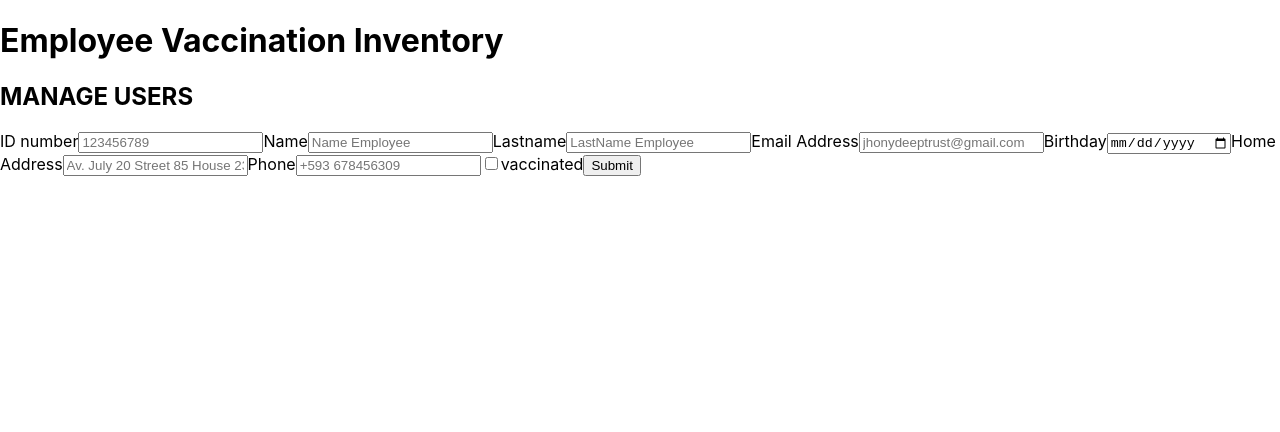
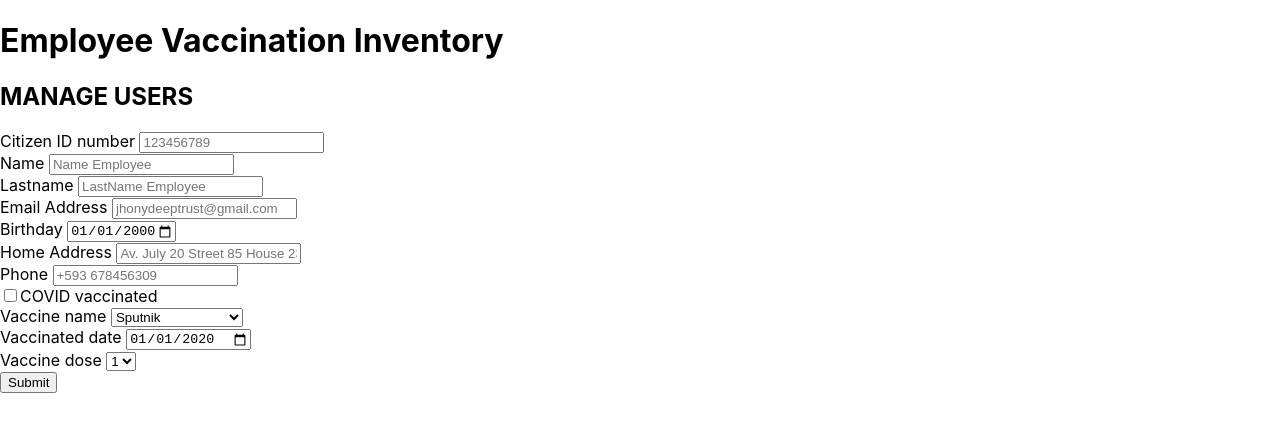
Before and after one commit to CrispthoAlex/employee-vaccination-inventory, a React (Create React App) app: page / in a window 1280 px wide. Shown: the top 432 px of the page. Built offline with nearby package versions, Linux system fonts and the light colour scheme.

Commit message:
[Update] Vaccine information input was added

```diff
--- a/src/components/CrudForm.js
+++ b/src/components/CrudForm.js
@@ -8,19 +8,17 @@ const CrudForm = () => {
   // that will be called when the form is submitted
   const formik = useFormik({
     initialValues: {
-      cc: '',
+      idcitizen: '',
       name: '',
       lastname: '',
       email: '',
-      birthday: '',
+      birthday: '2000-01-01',
       address: '',
       phone: '',
-      vaccinated: '',
-      infovaccine: {
-          name: '',
-          date: '',
-          dose: '',
-      }
+      checkvaccinated: '',
+      vaccinename: '',
+      vaccinedate: '2020-01-01',
+      vaccinedose: '',
     },
     onsubmit: values => {
       alert(JSON.stringify(values, null, 2));
@@ -29,17 +27,17 @@ const CrudForm = () => {
 
   return (
     <form onSubmit={formik.handleSubmit}>
-      <label htmlFor="cc">ID number</label>
-       <input
-         id="cc"
-         name="cc"
+      <label htmlFor="idcitizen"> Citizen ID number </label>
+      <input
+         id="idcitizen"
+         name="idcitizen"
          type="number"
          onChange={formik.handleChange}
          value={formik.values.cc}
          placeholder="123456789"
-       />
-
-      <label htmlFor="name">Name</label>
+      />
+      <br/>
+      <label htmlFor="name"> Name </label>
       <input
         id="name"
         name="name"
@@ -48,8 +46,8 @@ const CrudForm = () => {
         value={formik.values.name}
         placeholder="Name Employee"
       />
-
-      <label htmlFor="lastname">Lastname</label>
+      <br/>
+      <label htmlFor="lastname"> Lastname </label>
       <input
         id="lastname"
         name="lastname"
@@ -58,8 +56,8 @@ const CrudForm = () => {
         value={formik.values.lastname}
         placeholder="LastName Employee"
       />
-
-      <label htmlFor="email">Email Address</label>
+      <br/>
+      <label htmlFor="email"> Email Address </label>
       <input
         id="email"
         name="email"
@@ -68,18 +66,19 @@ const CrudForm = () => {
         value={formik.values.email}
         placeholder="jhonydeeptrust@gmail.com"
       />
-
-      <label htmlFor="birthday">Birthday</label>
+      <br/>
+      <label htmlFor="birthday"> Birthday </label>
       <input
         id="birthday"
         name="birthday"
         type="date"
         onChange={formik.handleChange}
         value={formik.values.birthday}
-        placeholder="31/12/2022"
+        min="1950-01-01"
+        max="2004-01-01"
       />
-
-      <label htmlFor="address">Home Address</label>
+      <br/>
+      <label htmlFor="address"> Home Address </label>
       <input
         id="address"
         name="address"
@@ -88,8 +87,8 @@ const CrudForm = () => {
         value={formik.values.address}
         placeholder="Av. July 20 Street 85 House 23"
       />
-
-      <label htmlFor="phone">Phone</label>
+      <br/>
+      <label htmlFor="phone"> Phone </label>
       <input
         id="phone"
         name="phone"
@@ -98,18 +97,56 @@ const CrudForm = () => {
         value={formik.values.phone}
         placeholder="+593 678456309"
       />
-
-      <label htmlFor="vaccinated">
+      <br/>
+      <label htmlFor="checkvaccinated">
         <input
-          id="vaccinated"
-          name="vaccinated"
+          id="checkvaccinated"
+          name="checkvaccinated"
           type="checkbox"
           onChange={formik.handleChange}
-          value={formik.values.vaccinated}
+          value={formik.values.checkvaccinated}
         />
-        vaccinated
+        COVID vaccinated
       </label>
+      <br/>
 
+      <label htmlFor="vaccinename"> Vaccine name </label>
+      <select
+        id="vaccinename"
+        name="vaccinename"
+        typeof="text"
+        onChange={formik.handleChange}
+        value={formik.values.vaccinename}
+      >
+        <option value="Sputnik">Sputnik</option>
+        <option value="AstraZeneca">AstraZeneca</option>
+        <option value="Pfizer">Pfizer</option>
+        <option value="Jhonson&Jhonson">Jhonson&Jhonson</option>
+      </select>
+      <br/>
+      <label htmlFor="vaccinedate"> Vaccinated date </label>
+      <input
+        id="vaccinedate"
+        name="vaccinedate"
+        type="date"
+        onChange={formik.handleChange}
+        value={formik.values.vaccinedate}
+        min="2020-01-01"
+      />
+      <br/>
+      <label htmlFor="vaccinedose"> Vaccine dose </label>
+      <select
+        id="vaccinedose"
+        name="vaccinedose"
+        typeof="number"
+        onChange={formik.handleChange}
+        value={formik.values.vaccinedose}
+      >
+        <option value="dose1">1</option>
+        <option value="dose2">2</option>
+        <option value="dose3">3</option>
+      </select>
+      <br/>
 
       <button type="submit">Submit</button>
     </form>
```
